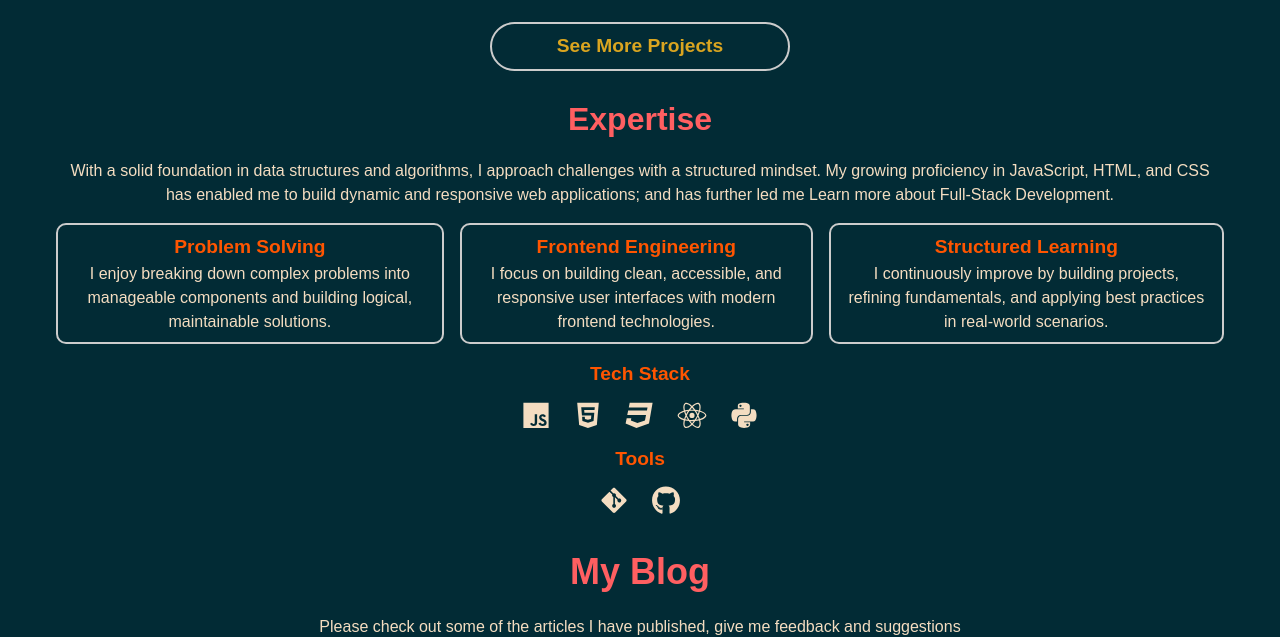
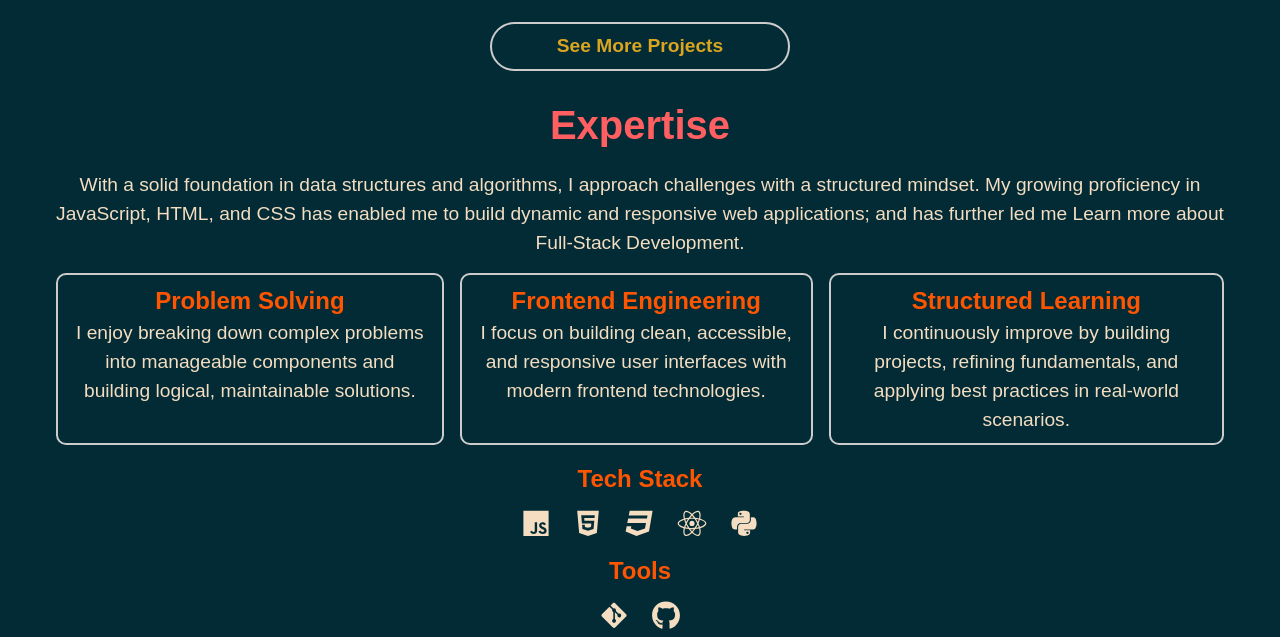
Before and after one commit to thabangDev77/thabangdev-portfolio, a React (Vite) app in the folder thabangdev-portfolio/: page / in a window 1280 px wide. Shown: the part 1851-2488 px from the top of the page. Built offline with nearby package versions, Linux system fonts and the light colour scheme.

Commit message:
style: increase the font sizes for bigger screens

```diff
--- a/thabangdev-portfolio/src/index.css
+++ b/thabangdev-portfolio/src/index.css
@@ -402,4 +402,18 @@ button {
     .view-project-btn {
         font-size: 1rem;
     }
+
+    /* Expertise Section */
+    .expertise-heading {
+        font-size: 2.5rem;
+    }
+
+    .expertise p {
+        font-size: 1.2rem;
+    }
+
+    .expertise .descriptions article h3, .icon-container h3 {
+        font-size: 1.5rem;
+    }
+
 }
```
